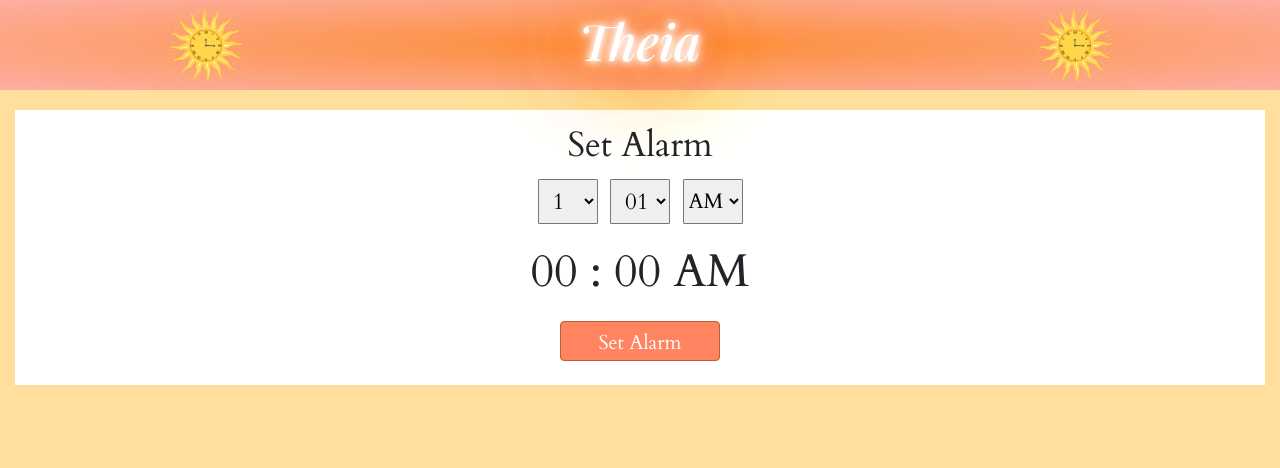
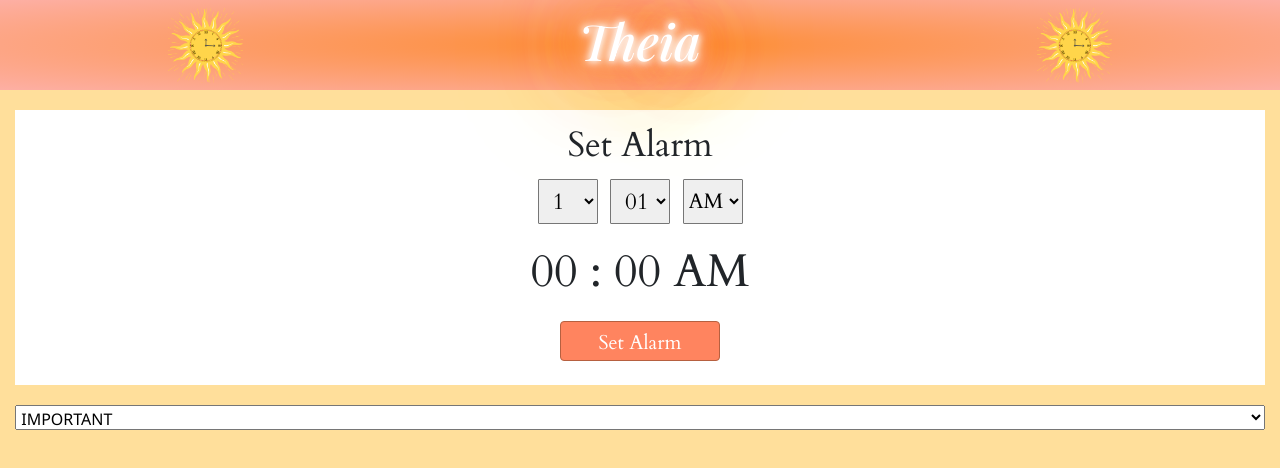
Before and after one commit to RohanBhatnagar/MTSI-Final-Project, a React (Create React App) app: page / in a window 1280 px wide. Shown: the top 468 px of the page. Built offline with nearby package versions, Linux system fonts and the light colour scheme.

Commit message:
don't have time to display alarms

```diff
--- a/src/SetAlarm.css
+++ b/src/SetAlarm.css
@@ -45,6 +45,16 @@
     border-width: 0.1px;
 
 }
+.urgencyBox {
+    width: 100%;
+    height: 25px;
+    padding: 0.1%;
+    display: flex;
+    align-items: center;
+    margin-top:20px;
+    font-family:'Segoe UI', Tahoma, Geneva, Verdana, sans-serif;
+    justify-content: space-evenly;
+}
 
 #am {
     font-size: 21px;
--- a/src/SetAlarm.js
+++ b/src/SetAlarm.js
@@ -5,13 +5,28 @@ import Select from 'react-select';
 import Button from 'react-bootstrap/Button';
 import firebase from 'firebase';
 import './SetAlarm.css'
+import Table from 'react-bootstrap/Table';
 
 var hoursArr = [];
 var minutesArr = [];
 var AMarr = []
 
+var alarms = [];
 
-
+const urgency = [
+    {
+        value: 0,
+        label: "IMPORTANT"
+    },
+    {
+        value: 2,
+        label: "CASUAL"
+    },
+    {
+        value: 3,
+        label: "PREFERRED"
+    }
+]
 
 export class SetAlarm extends Component {
     constructor(props) {
@@ -23,6 +38,8 @@ export class SetAlarm extends Component {
         };
         this.handleChange = this.handleChange.bind(this);
     }
+
+    //send to firebase
     createAlarm = () => {
         const alarmRef = firebase.database().ref("alarms");
         const hour = this.state.hour;
@@ -34,7 +51,9 @@ export class SetAlarm extends Component {
             AM
         };
         alarmRef.push(element);
-        console.log("data sent")
+        alarms.push(
+            <h>{this.state.hour} : {this.state.minute} : {this.state.AM}</h>
+        )
     }
 
     handleChange = (e) => {
@@ -106,15 +125,23 @@ export class SetAlarm extends Component {
                     </div>
                     <h1 id="time">{this.state.hour}  : {this.state.minute} {this.state.AM}</h1>
                     <Button id="setAlarmButton" onClick={this.createAlarm}>Set Alarm</Button>
+                </div>
+                {/* <Table>
+                    <tbody>
+                        {table()}
+                    </tbody>
+                </Table> */}
+                <select className="urgencyBox">
+                    {urgency.map((e) => (
+                        <option value={e.value}>{e.label}</option>
+                    ))}
+                </select>
 
-            </div>
+
+
             </div>
         );
     }
-}
-
-function sendData() {
-
 }
 
 function hours() {
```
Lines whose indentation alone changed are shown as unchanged.
